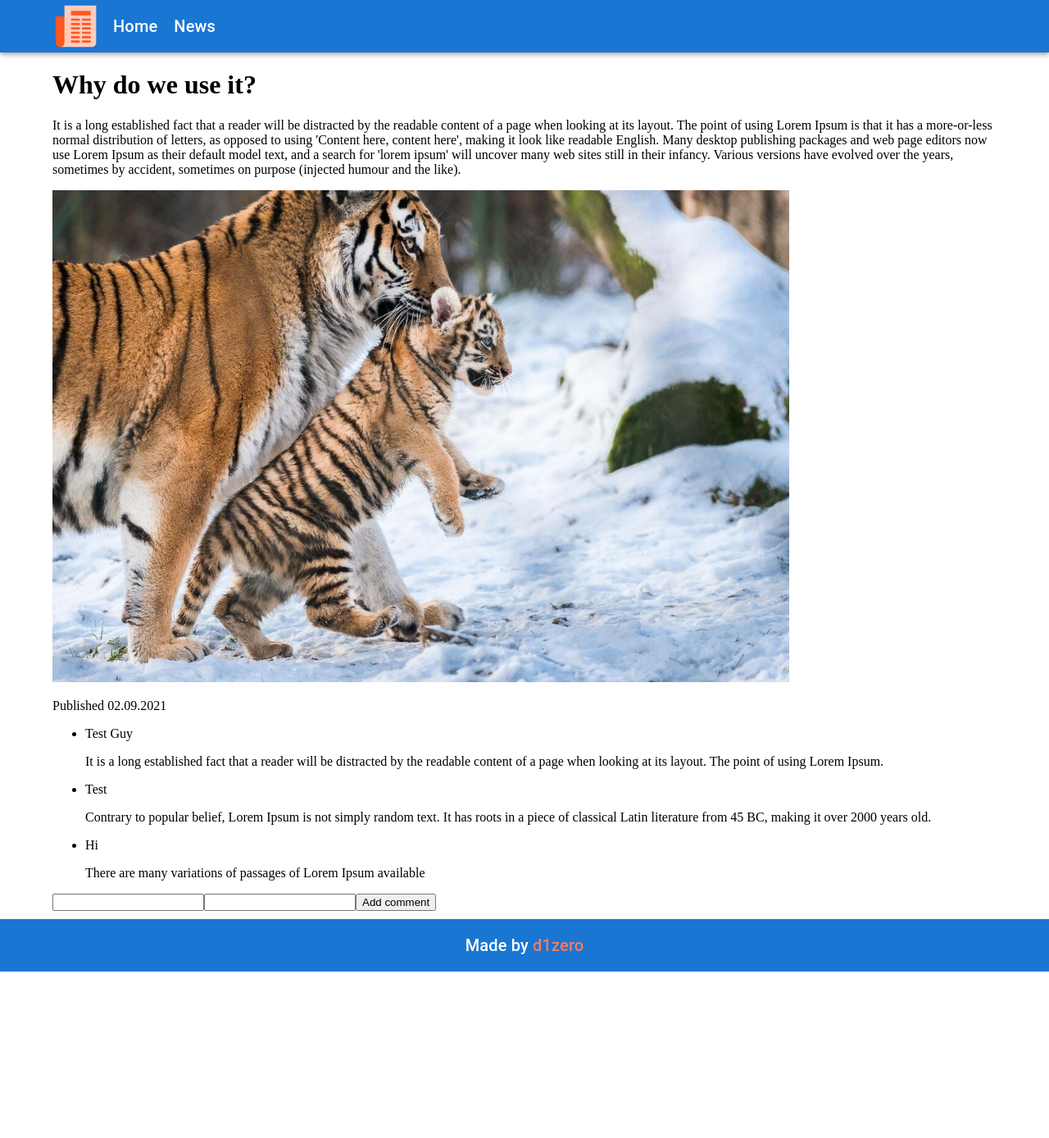
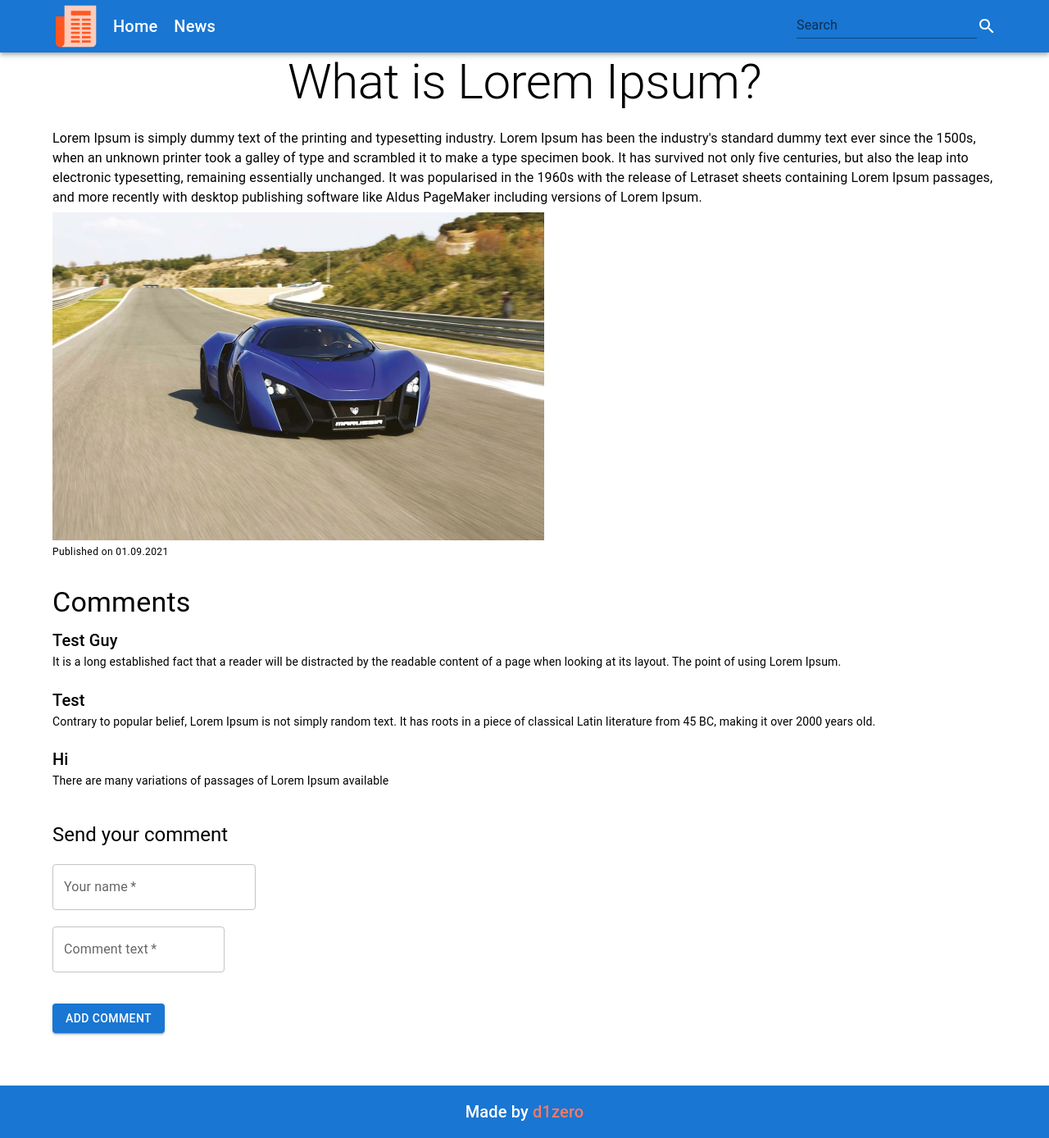
Before and after one commit to d1zero/frontend_project, a React (Create React App) app: page /news/1 in a window 1280 px wide. Shown: the whole page at 82% size. Before the commit the page ends 1185 px from the top, so only its background shows below. Built offline with nearby package versions, Linux system fonts and the light colour scheme.

Commit message:
better ui

```diff
--- a/src/App.js
+++ b/src/App.js
@@ -10,8 +10,7 @@ function App() {
     return (
         <div className="app" style={{display: 'flex', flexDirection: 'column', minHeight: '100vh'}}>
             <Navbar />
-            {/* <Container fixed style={{paddingBottom: '64px'}}> */}
-            <Container fixed >
+            <Container fixed style={{paddingBottom: '64px'}}>
                 <Switch>
                     <Route exact path="/" component={MainPage} />
                     <Route exact path="/news" component={News} />
--- a/src/components/Navbar/Navbar.jsx
+++ b/src/components/Navbar/Navbar.jsx
@@ -9,11 +9,20 @@ import {
     Link as MUILink,
     Typography,
     Container,
+    TextField,
 } from "@mui/material";
+import SearchIcon from "@mui/icons-material/Search";
 import { useStyles } from "./navbarStyles";
 
 const Navbar = () => {
+    const [searchText, setSearchText] = React.useState("");
+
     const classes = useStyles();
+
+    const search = () => {
+        console.log(searchText);
+        setSearchText("");
+    };
 
     React.useEffect(() => {
         news.setLoading(true);
@@ -27,8 +36,8 @@ const Navbar = () => {
             });
     }, []);
 
-    React.useEffect(()=>{
-        comments.setLoading(true)
+    React.useEffect(() => {
+        comments.setLoading(true);
         fetch("/comments.json")
             .then((res) => res.json())
             .then((data) => {
@@ -37,11 +46,18 @@ const Navbar = () => {
                     comments.setLoading(false);
                 }, 1000);
             });
-    },[])
+    }, []);
 
     return (
         <AppBar position="static">
-            <Container fixed>
+            <Container
+                fixed
+                style={{
+                    display: "flex",
+                    flexDirection: "row",
+                    justifyContent: "space-between",
+                }}
+            >
                 <Toolbar disableGutters>
                     <img src={logo} alt="logo" height="64px" width="64px" />
                     <MUILink
@@ -60,6 +76,31 @@ const Navbar = () => {
                         <Typography variant="h6">News</Typography>
                     </MUILink>
                 </Toolbar>
+                <div
+                    style={{
+                        display: "flex",
+                        flexDirection: "row",
+                        alignItems: "center",
+                    }}
+                >
+                    <TextField
+                        variant="standard"
+                        label="Search"
+                        color="warning"
+                        className={classes.textField}
+                        inputProps={{
+                            className: classes.search,
+                        }}
+                        value={searchText}
+                        onChange={(e) => setSearchText(e.target.value)}
+                        style={{
+                            marginBottom: "17px",
+                            marginLeft: "10px",
+                            marginTop: "-1px",
+                        }}
+                    />
+                    <SearchIcon onClick={search} />
+                </div>
             </Container>
         </AppBar>
     );
--- a/src/components/Navbar/navbarStyles.js
+++ b/src/components/Navbar/navbarStyles.js
@@ -2,7 +2,7 @@ import { makeStyles } from "@mui/styles";
 
 export const useStyles = makeStyles((theme) => ({
     navLink: {
-        color: "#fff  !important",
+        color: "#fff !important",
         paddingRight: '20px',
         textDecoration: 'none !important',
         "&:hover": {
@@ -14,4 +14,9 @@ export const useStyles = makeStyles((theme) => ({
             textDecoration: 'none',
         },
     },
+    search: {
+        color: '#fff !important'
+    },
+    textField: {
+    },
 }));
--- a/src/pages/MainPage/mainPageStyles.js
+++ b/src/pages/MainPage/mainPageStyles.js
@@ -6,4 +6,15 @@ export const useStyles = makeStyles((theme) => ({
         flexDirection: 'row',
         justifyContent: 'center',
     },
+    navLink: {
+        color: "#ff7961",
+        textDecoration: 'none !important',
+        "&:hover": {
+            color: "#ff7961",
+            textDecoration: 'none',
+        },
+        "&:visited": {
+            color: "#ff7961",
+        },
+    },
 }));
--- a/src/pages/News/newsStyles.js
+++ /dev/null
@@ -1,16 +0,0 @@
-import { makeStyles } from "@mui/styles";
-
-export const useStyles = makeStyles((theme) => ({
-    navLink: {
-        color: "#000",
-        paddingRight: '20px',
-        textDecoration: 'none',
-        "&:hover": {
-            color: "inherit",
-            textDecoration: 'none',
-        },
-        "&:visited": {
-            color: "inherit",
-        },
-    },
-}))
--- a/src/pages/NewsDetail/NewsDetail.jsx
+++ b/src/pages/NewsDetail/NewsDetail.jsx
@@ -4,52 +4,131 @@ import Loader from "../../components/Loader/Loader";
 import news from "../../store/news";
 import comments from "../../store/comments";
 import { observer } from "mobx-react";
+import { Button, TextField, Typography } from "@mui/material";
+import { Box } from "@mui/system";
 
 const NewsDetail = observer((props) => {
-    const [name, setName] = React.useState('')
-    const [comment, setComment] = React.useState('')
+    const [name, setName] = React.useState("");
+    const [comment, setComment] = React.useState("");
+
+    const [nameError, setNameError] = React.useState(false)
+    const [commentError, setCommentError] = React.useState(false)
+
+    const [nameErrorText, setNameErrorText] = React.useState('')
+    const [commentErrorText, setCommentErrorText] = React.useState('')
+
     let article_id = props.match.params.id;
     SetTitle(`Article #${article_id}`);
     const addComment = () => {
-        let new_arr = comments.comments_array
-        new_arr.push({
-            id: new_arr.length +1,
-            name: name,
-            comment: comment
-        })
-        comments.setComments(new_arr)
-        setComment('')
-        setName('')
-    }
+        if (name.length > 0 && comment.length > 0) {
+            comments.addComment({
+                id: comments.comments_array.length + 1,
+                name: name,
+                comment: comment,
+            });
+            setComment("");
+            setName("");
+            setNameError(false)
+            setNameErrorText('')
+            setCommentError(false)
+            setCommentErrorText('')
+        }
+        if (name.length <= 0) {
+            setNameError(true)
+            setNameErrorText('Username cannot be empty')
+        } else {
+            setNameError(false)
+            setNameErrorText('')
+        }
+        if (comment.length <= 0) {
+            setCommentError(true)
+            setCommentErrorText('Comment cannot be empty')
+        } else {
+            setCommentError(false)
+            setCommentErrorText('')
+        }
+    };
     return (
         <div className="news-detail">
             {news.loading ? (
                 <Loader />
             ) : (
                 <>
-                    <h1>{news.news_array[article_id].name}</h1>
-                    <p>{news.news_array[article_id].desc}</p>
+                    <Typography variant="h2" align="center" gutterBottom>
+                        {news.news_array[article_id - 1].name}
+                    </Typography>
+                    <Typography variant="body1" gutterBottom>
+                        {news.news_array[article_id - 1].desc}
+                    </Typography>
                     <img
-                        src={"/" + news.news_array[article_id].full_image}
-                        alt={news.news_array[article_id].name}
-                        height="600px"
+                        src={"/" + news.news_array[article_id - 1].full_image}
+                        alt={news.news_array[article_id - 1].name}
+                        height="400px"
+                        loading="lazy"
                     />
-                    <p>Published {news.news_array[article_id].date}</p>
+                    <br />
+                    <Typography variant="caption" gutterBottom>
+                        Published on {news.news_array[article_id - 1].date}
+                    </Typography>
                     {comments.loading ? (
                         <Loader />
                     ) : (
                         <>
-                        <ul>
+                            <Typography
+                                variant="h4"
+                                style={{ margin: "30px 0 10px" }}
+                                gutterBottom
+                            >
+                                Comments
+                            </Typography>
                             {comments.comments_array.map((comment) => (
-                                <li>
-                                    {comment.name}
-                                    <p>{comment.comment}</p>
-                                </li>
+                                <div
+                                    key={comment.id}
+                                    style={{ marginBottom: "20px" }}
+                                >
+                                    <Typography variant="h6">
+                                        {comment.name}
+                                    </Typography>
+                                    <Typography variant="body2" gutterBottom>
+                                        {comment.comment}
+                                    </Typography>
+                                </div>
                             ))}
-                        </ul>
-                        <input type="text" value={name} onChange={(e)=>setName(e.target.value)} />
-                        <input type="text" value={comment} onChange={(e)=>setComment(e.target.value)}/>
-                        <button style={{marginBottom: '10px'}} onClick={addComment}>Add comment</button>
+                            <Typography
+                                variant="h5"
+                                style={{ margin: "40px 0 20px" }}
+                            >
+                                Send your comment
+                            </Typography>
+                            <Box component="form">
+                            <TextField
+                                type="text"
+                                value={name}
+                                label="Your name"
+                                onChange={(e) => setName(e.target.value)}
+                                style={{ marginBottom: "20px" }}
+                                required
+                                error={nameError}
+                                helperText={nameErrorText}
+                            />
+                            <br />
+                            <TextField
+                                label="Comment text"
+                                multiline
+                                maxRows={4}
+                                value={comment}
+                                onChange={(e) => setComment(e.target.value)}
+                                variant="outlined"
+                                style={{ marginBottom: "20px" }}
+                                required
+                                error={commentError}
+                                helperText={commentErrorText}
+                            />
+                            </Box>
+                            <br />
+                            <Button onClick={addComment} variant="contained">
+                                Add comment
+                            </Button>
                         </>
                     )}
                 </>
--- a/src/store/comments.js
+++ b/src/store/comments.js
@@ -12,6 +12,10 @@ class comments {
         this.comments_array = new_arr
     }
 
+    addComment(new_comment) {
+        this.comments_array.push(new_comment)
+    }
+
     setLoading(new_val) {
         this.loading = new_val
     }
```
Also changed, not shown: src/pages/MainPage/MainPage.jsx (+5 -5 lines), src/pages/News/News.jsx (+33 -12 lines).
